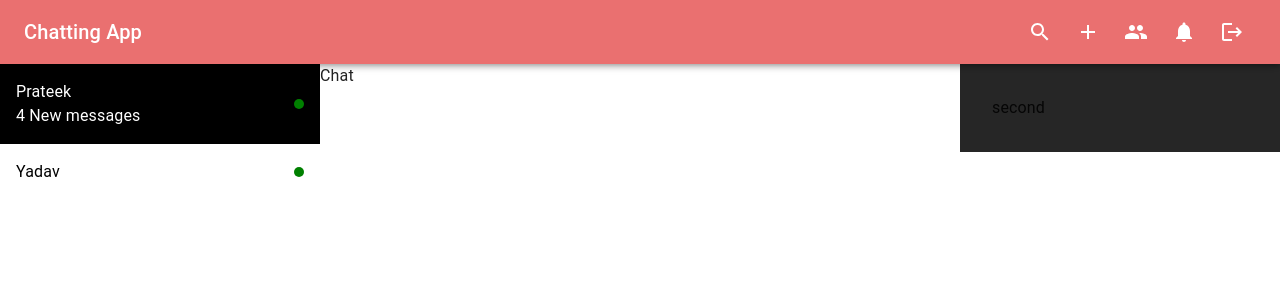
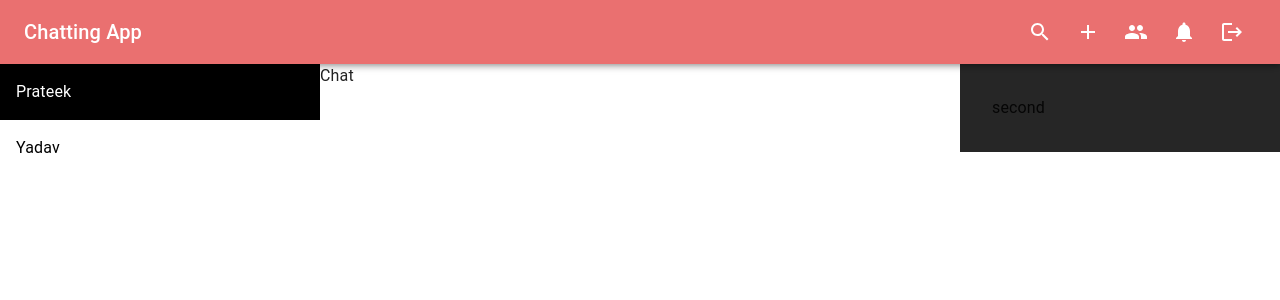
Before and after one commit to Prateekyadav01/Chatting_Major, a React (Vite) app in the folder client/: page /chat/1 in a window 1280 px wide. Shown: the top 300 px of the page. Built offline with nearby package versions, Linux system fonts and the light colour scheme.

Commit message:
passing props in chatList

```diff
--- a/client/src/components/layout/AppLayout.jsx
+++ b/client/src/components/layout/AppLayout.jsx
@@ -10,6 +10,13 @@ const AppLayout = () => (WrappedComponent) => {
    return (props) => {
       const params = useParams();
       const chatId = params.chatId;
+
+
+      const handleDeleteChat =(e, _id , groupChat)=>{
+         e.preventDefault();
+         console.log('delete chat' , _id , groupChat);
+     }
+
       return (
          <>
             <Title />
@@ -26,14 +33,8 @@ const AppLayout = () => (WrappedComponent) => {
                   height={"100%"}
                >
                   <ChatList chats={sampleChats}
-                  chatId={chatId}
-                  newMessagesAlert={[
-                     {
-                        chatId,
-                        count: 4,
-                     }
-                  ]}
-                     onlineUsers={["1", "2", "3"]}
+                     chatId={chatId}
+                     handleDeleteChat={handleDeleteChat}
                   />
                </Grid>
                <Grid
--- a/client/src/components/shared/ChatItem.jsx
+++ b/client/src/components/shared/ChatItem.jsx
@@ -12,12 +12,12 @@ const ChatItem = (
     isOnline,
     newMessageAlert,
     index=0,
-    handleDeleteChatOpen,
+    handleDeleteChat,
     }
 ) => {
   return (
-   <Link to={`/chat/${_id}`} onContextMenu={(e)=>handleDeleteChatOpen(e,_id,
-   groupChat)}>
+   <Link to={`/chat/${_id}`}  onContextMenu={(e)=>handleDeleteChat(e,_id,
+   groupChat )}>
     <div style={{
         display: "flex",
         gap:"1rem",
--- a/client/src/components/specific/ChatList.jsx
+++ b/client/src/components/specific/ChatList.jsx
@@ -33,7 +33,7 @@ const ChatList = ({ w = "100%", chats = [], chatId, onlineUsers = [], newMessage
                           _id={_id}
                           groupChat={groupChat}
                           key={_id}
-                          handleDeleteChatOpen={handleDeleteChat}
+                          handleDeleteChat={handleDeleteChat}
                           sameSender={chatId === _id}
                           />
                     )
```
